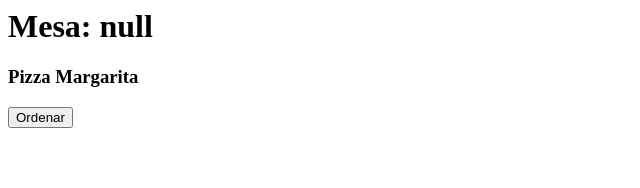
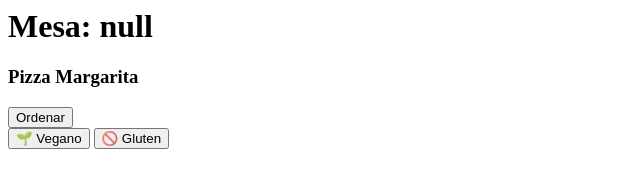
Before and after one commit to Jcoco17/Menuscan-plus, a website: page public/menu.html in a window 1280 px wide. Shown: the whole page, without its empty margins (0-640 px from the left). Drawn offline with Linux system fonts and the light colour scheme.

Commit message:
Resuelve conflictos y sube cambios

```diff
--- a/public/menu.html
+++ b/public/menu.html
@@ -5,10 +5,24 @@
     <button onclick="orderItem('Pizza Margarita')">Ordenar</button>
   </div>
 
+  <div class="filters">
+  <button onclick="filterMenu('vegan')">🌱 Vegano</button>
+  <button onclick="filterMenu('gluten-free')">🚫 Gluten</button>
+</div>
+
   <script>
     // Mostrar mesa desde URL
     const params = new URLSearchParams(window.location.search);
     document.getElementById('table-header').textContent += params.get('table');
+
+	  // Ejemplo de filtrado
+  function filterMenu(diet) {
+    const items = document.querySelectorAll('.menu-item');
+    items.forEach(item => {
+      const isMatch = item.dataset[diet] === 'true';
+      item.style.display = isMatch ? 'block' : 'none';
+    });
+  }
 
     // Enviar pedido al backend
     async function orderItem(item) {
```
Also changed, not shown: api/login.js (added, +12 -0 lines), 1 other file.
